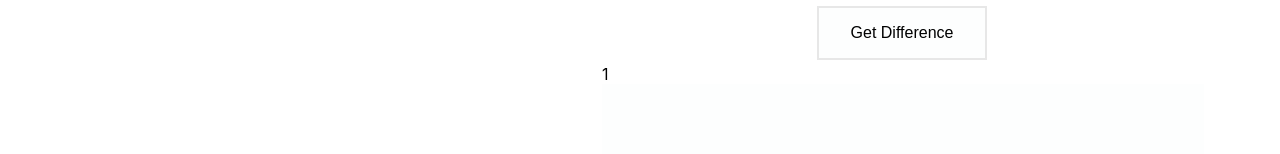
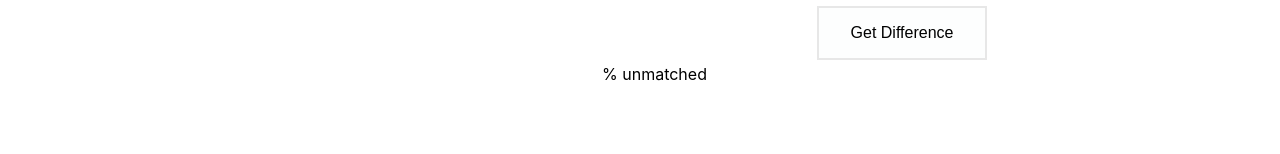
Before and after one commit to raadu/draw-captcha, a React (Create React App) app: page / in a window 1280 px wide. Shown: the part 842-996 px from the top of the page. After the commit the page ends 926 px from the top, so only its background shows below. Built offline with nearby package versions, Linux system fonts and the light colour scheme.

Commit message:
two image matching with resemblejs

```diff
--- a/package.json
+++ b/package.json
@@ -3,6 +3,7 @@
   "version": "0.1.0",
   "private": true,
   "dependencies": {
+    "@types/resemblejs": "^1.3.29",
     "node-sass": "^4.13.1",
     "paper": "^0.12.11",
     "react": "^16.13.1",
--- a/src/Canvas/Canvas.tsx
+++ b/src/Canvas/Canvas.tsx
@@ -8,7 +8,7 @@ import React, {
 import canvasCSS from './Canvas.module.scss';
 import ColorPicker from './../ColorPicker/ColorPicker';
 import Paper from 'paper';
-// import resemble from 'resemblejs';
+import resemble from 'resemblejs';
 
 //Props passed for Canvas width and Height of the page
 interface CanvasProps {
@@ -36,18 +36,25 @@ const Canvas = ({
     const [mousePosition, setMousePosition] = useState<Coordinate | undefined>(undefined);
     const [strokeColor, setStrokeColor] = useState("black");
     const [drawnImageData, setDrawnImageData] = useState({});
-    const [result, setResult] = useState(1);
+    const [result, setResult] = useState(null);
     const [drawnImageURL, setDrawnImageURL] = useState("sample/justLine.png");
 
     const defaultImage = "sample/justLine.png";
 
-    // useEffect(() => {
-    //     let mdata = resemble(defaultImage).compareTo(drawnImageURL).onComplete(function(data: any)
-    //         {
-    //             return data;
-    //             // console.log("resemble data", data);
-    //         }
-    // }, [drawnImageURL]);
+    console.log("default img data", defaultImageData);
+    console.log("drawn img", drawnImageURL);
+
+    // const fileToDataUri = (file) => new Promise((resolve, reject) => {
+    //     const reader = new FileReader();
+    //     reader.onload = (event) => {
+    //         resolve(event.target.result)
+    //     };
+    //     reader.readAsDataURL(file);
+    // })
+
+    useEffect(() => {
+
+    }, []);
 
     //Function for getting coordinates value from mouse movement
     const getCoordinates = (event: MouseEvent): Coordinate | undefined => {
@@ -148,10 +155,7 @@ const Canvas = ({
             // save canvas image as data url (png format by default)
             let dataURL = canvas.toDataURL();
             setDrawnImageURL(dataURL);
-            console.log("canvas image drawn", drawnImageURL);
-
-
-
+            // console.log("canvas image drawn", drawnImageURL);
 
             setDrawnImageData(imageData);
         }
@@ -223,8 +227,13 @@ const Canvas = ({
         };
     },[exitPaint]);
 
-    function rmsDiff(data1: any, data2: any): any {
-           console.log("diff");
+    function getDifference(data1: any, data2: any): any {
+        resemble(data1).compareTo(data2).onComplete(function(data: any)
+        {
+            // console.log("resemble compare data", data);
+            setResult(data.misMatchPercentage);
+            // console.log("mis match percentage", data.misMatchPercentage, "%");
+        });
     }
 
     return (
@@ -262,13 +271,18 @@ const Canvas = ({
                 </div>
                 <div className={canvasCSS.element6}>
                     <div className={canvasCSS.clearButton} style={{width:`${width}px`}}>
-                        <button className={canvasCSS.button} onClick={()=>rmsDiff(defaultImageData, drawnImageData)}>Get Difference</button>
+                        <button
+                            className={canvasCSS.button}
+                            onClick={()=>getDifference(defaultImageData, drawnImageURL)}
+                            >
+                                Get Difference
+                            </button>
                     </div>
                 </div>
                 <div>
-                    {result}
+                    {result}% unmatched
                 </div>
-                <img src={drawnImageURL}/>
+                {/* <img src={drawnImageURL}/> */}
             </div>
         </Fragment>
     );
--- a/src/DefaultCanvas/DefaultCanvas.tsx
+++ b/src/DefaultCanvas/DefaultCanvas.tsx
@@ -55,8 +55,12 @@ const DefaultCanvas = ({
         if(context) {
             let imageData = context.getImageData(0,0,width,height);
 
-            console.log("imageData from defaultcanvas: ", imageData);
+            //Need to convert imageData to Blob
             setDefaultImageData(imageData);
+            // canvas.toBlob(function(blob) {
+            //     console.log("blbdata", blob);
+            //   }, 'image/png');
+
         }
     }
 
```
Also changed, not shown: 1 other file (tests, documents, lock files or other folders).
